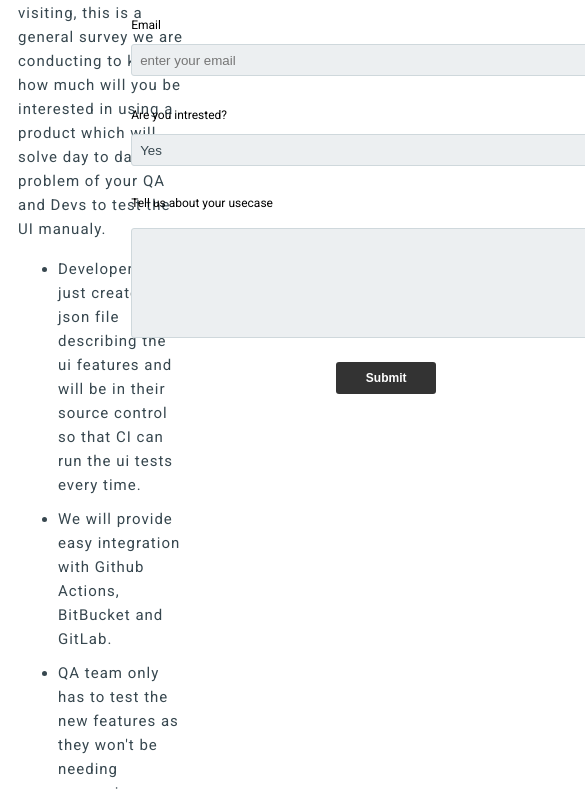
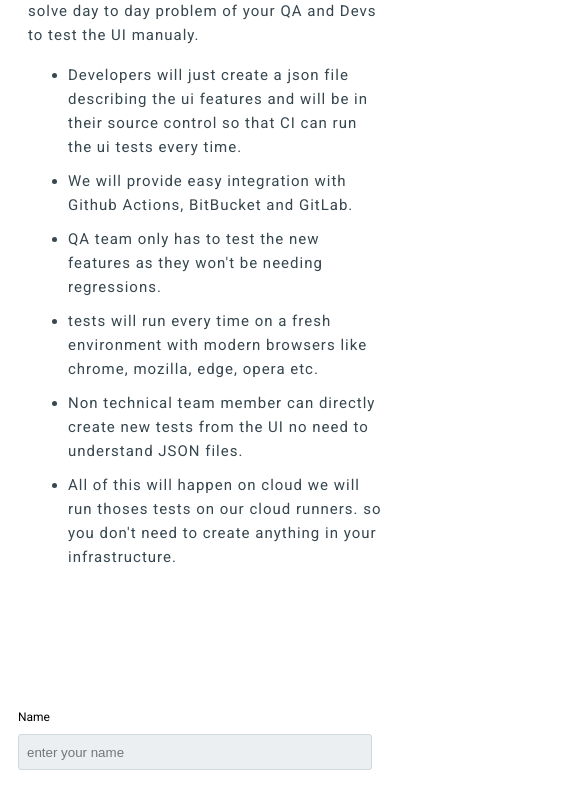
Before and after one commit to anakshiant/anakshiant-survey, a website built with webpack: page index.html in a window 390 px wide. Shown: the part 306-1095 px from the top of the page, 585 px wide, since content can reach past the window. Built offline with nearby package versions, Linux system fonts and the light colour scheme.

Commit message:
improved semantics of html and made responsive

```diff
--- a/index.html
+++ b/index.html
@@ -1,7 +1,13 @@
-<html>
+<!DOCTYPE html>
+<html lang="en-US">
   <head>
     <title>Anakshiant - Survey</title>
-    <link rel="shortcut icon" href="favicon.ico">
+    <link rel="shortcut icon" href="favicon.ico" />
+    <meta
+      name="description"
+      content="Anakhiant -> This is a survey about a product by anakshiant to analyze the viablity of QA Automation product"
+    />
+    <meta name="viewport" content="width=device-width, initial-scale=1">
   </head>
   <body>
     <!-- Header of the page -->
--- a/src/index.css
+++ b/src/index.css
@@ -191,3 +191,86 @@ select.input_select:focus {
   border: none;
   cursor: pointer;
 }
+
+@media only screen and (max-width: 500px) {
+  .section {
+    /* background-color: powderblue; */
+    display: flex;
+    flex-direction: column;
+    margin-top: 10px;
+    padding: 10px;
+  }
+
+  .section_form {
+    display: flex;
+    flex-direction: column;
+    align-items: center;
+    flex: 1;
+    width: 100%;
+    padding-top: 90px;
+  }
+
+  .input {
+    display: flex;
+    flex-direction: column;
+    justify-content: space-around;
+    height: 70px;
+    width:100%;
+  }
+
+  .input_text {
+    height: 32px;
+    width: 95%;
+    outline: none;
+    border: none;
+    border-radius: 3px;
+    background-color: #eceff1;
+    padding-left: 8px;
+    color: #37474f;
+    padding-right: 8px;
+    border: 1px solid #cfd8dc;
+  }
+
+  .input_text_wrapper {
+    display: flex;
+    flex-direction: column;
+    justify-content: space-around;
+    height: 150px;
+    width:100%;
+  }
+
+  .input_text_area {
+    width:95%;
+    height: 110px;
+    outline: none;
+    border: none;
+    border-radius: 3px;
+    background-color: #eceff1;
+    padding-left: 8px;
+    color: #37474f;
+    padding: 8px;
+    margin-top: 10px;
+    border: 1px solid #cfd8dc;
+  }
+
+  select.input_select {
+    cursor: pointer;
+    height: 32px;
+    width: 100%;
+    outline: none;
+    border: none;
+    border-radius: 3px;
+    background-color: #eceff1;
+    padding-left: 8px;
+    color: #37474f;
+    padding-right: 8px;
+    border: 1px solid #cfd8dc;
+    background-image: linear-gradient(45deg, transparent 50%, gray 50%),
+      linear-gradient(135deg, gray 50%, transparent 50%),
+      linear-gradient(to right, #ccc, #ccc);
+    background-position: calc(100% - 20px) calc(1em + 2px),
+      calc(100% - 15px) calc(1em + 2px), calc(100% - 2.5em) 0.5em;
+    background-size: 5px 5px, 5px 5px, 1px 1.5em;
+    background-repeat: no-repeat;
+  }
+}
```
